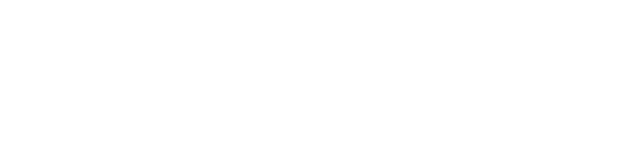
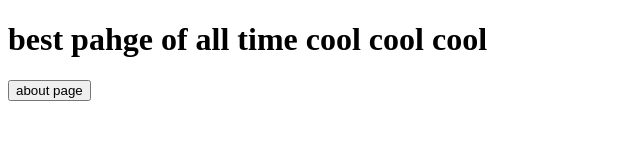
Before and after one commit to DingBearDoodle/bbsFirstRepoCollab, a plain HTML site: page index.html in a window 1280 px wide. Shown: the whole page, without its empty margins (0-640 px from the left). Drawn offline with Linux system fonts and the light colour scheme.

Commit message:
added header html

```diff
--- a/index.html
+++ b/index.html
@@ -6,7 +6,12 @@
   <title>New Project</title>
 </head>
 <body>
-
+  <header>
+    <h1>best pahge of all time cool cool cool</h1>
+    <div class="nav">
+      <button>about page</button>
+    </div>
+  </header>
 
 </body>
 </html>
```
